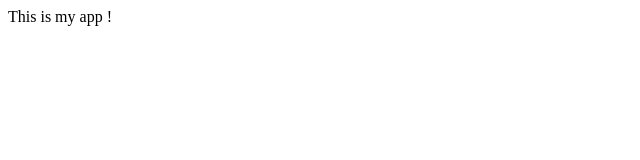
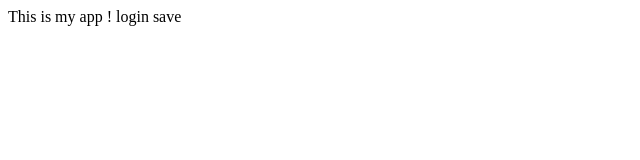
Before and after one commit to mnwaokeafor/myappsample, a plain HTML site: page index.html in a window 1280 px wide. Shown: the full height of the page, 0-640 px from the left. Drawn offline with Linux system fonts and the light colour scheme.

Commit message:
all changes

```diff
--- a/index.html
+++ b/index.html
@@ -4,5 +4,6 @@
     </head>
     <body
     >This is my app !
+    login save
 </body>
     </html>
```
Also changed, not shown: login.html (added, +1 -0 lines), 1 other file.
